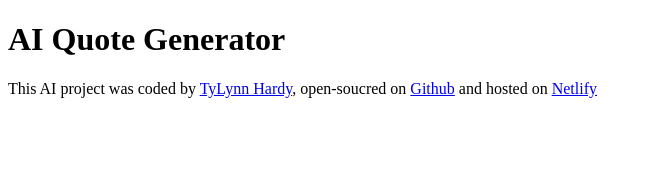
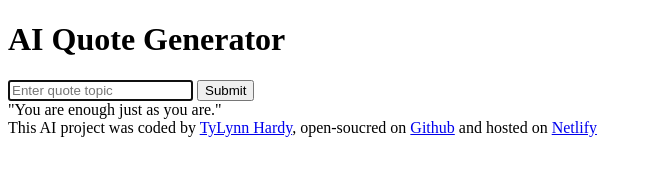
Before and after one commit to tylynnhardy/quote-generator, a plain HTML site: page index.html in a window 1280 px wide. Shown: the whole page, without its empty margins (0-651 px from the left). Drawn offline with Linux system fonts and the light colour scheme.

Commit message:
added basic HTML

```diff
--- a/index.html
+++ b/index.html
@@ -9,7 +9,17 @@
 </head>
 
 <body>
+    <header>
     <h1>AI Quote Generator</h1>
+    </header>
+
+    <form>
+        <input type="text" placeholder="Enter quote topic" autofocus required/>
+        <input type="submit"/>
+    </form>
+    <div>
+        "You are enough just as you are."
+    </div>
 
 
     <footer>
```
